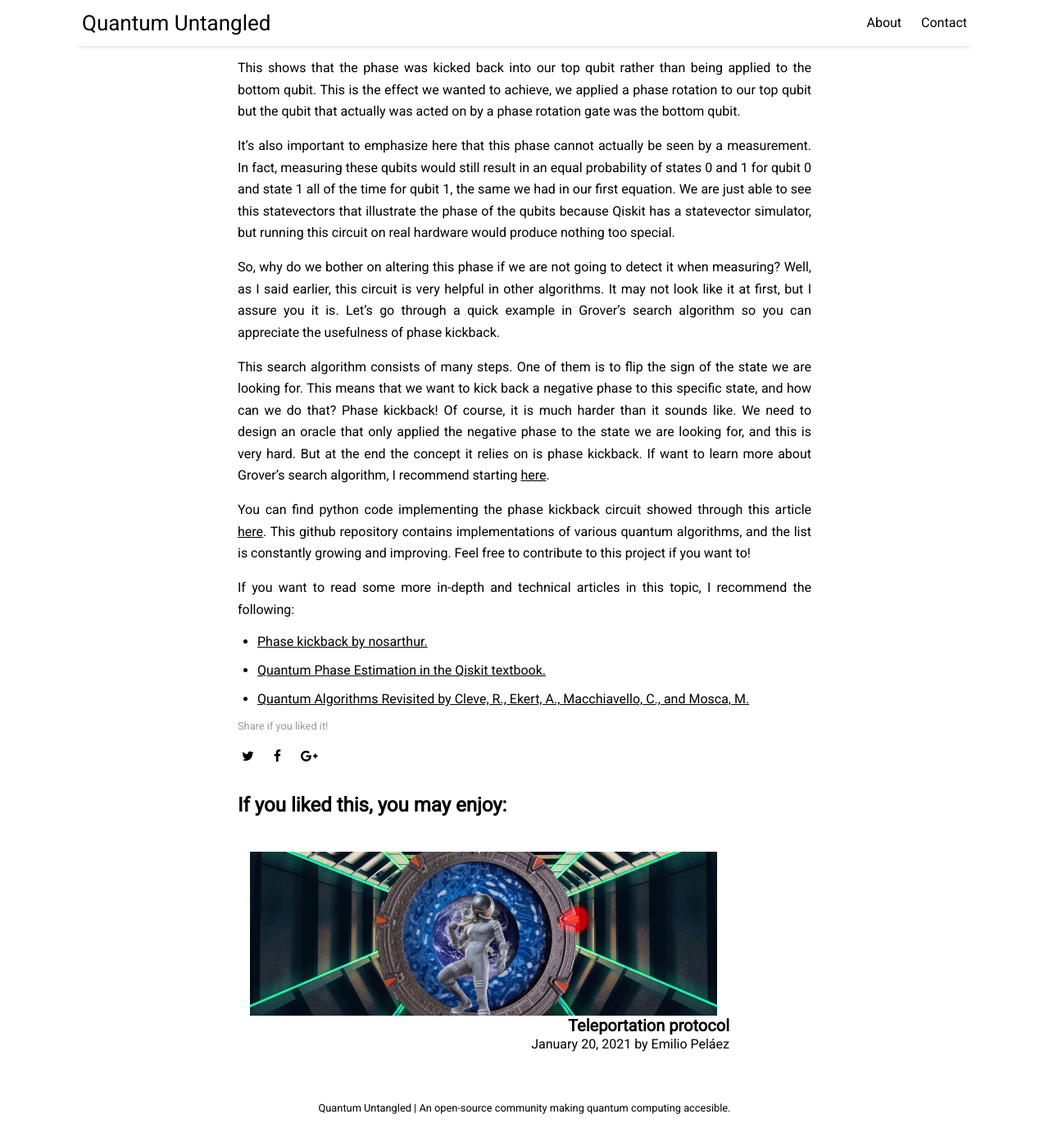
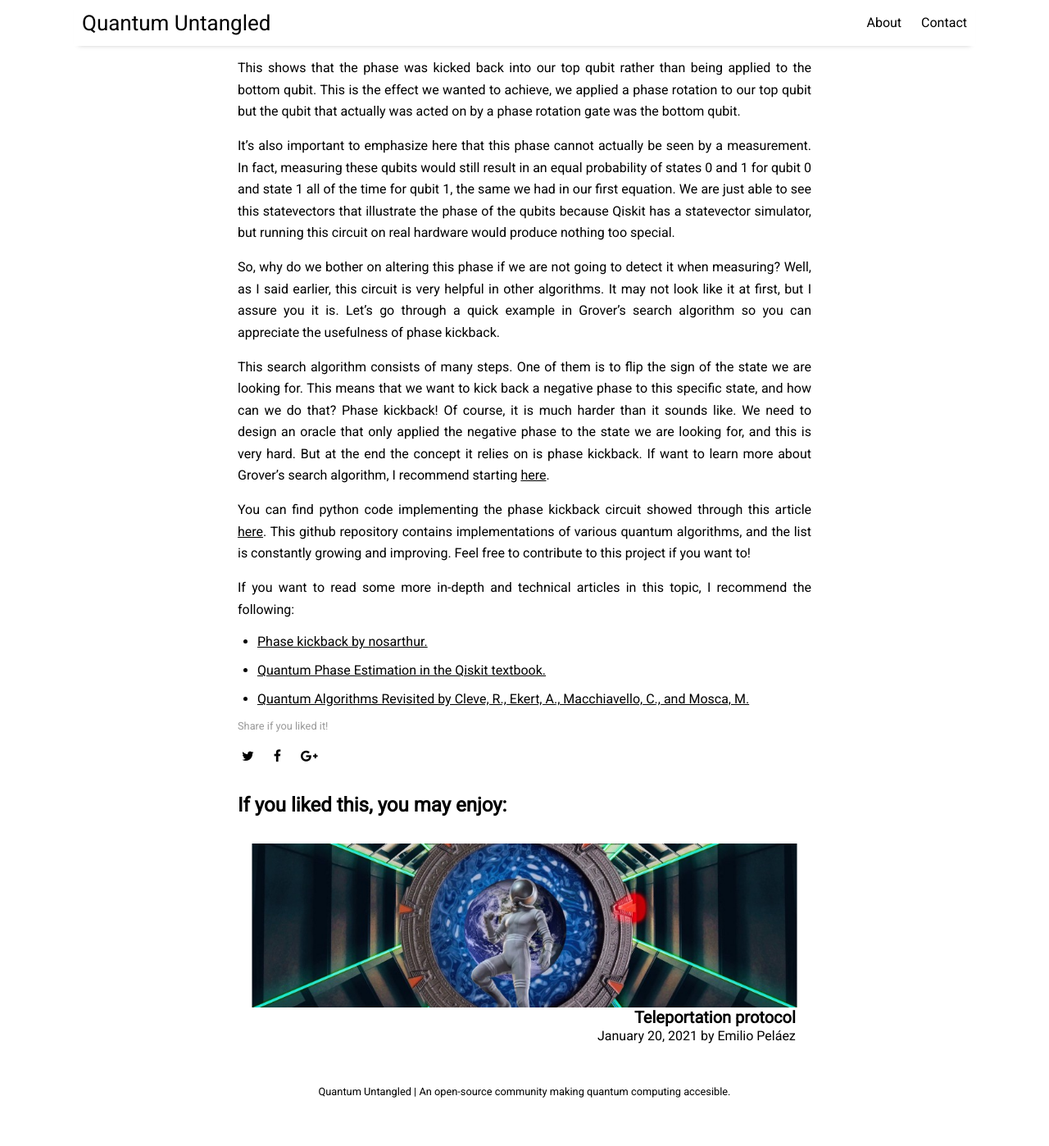
Before and after one commit to AgrimArsh/QuantumUntangled, a Jekyll site: the page built from _posts/2021-01-16-A-clever-quantum-trick.md, in a window 1280 px wide and 1400 px high, scrolled down 2474 px. Shown: the whole window at 82% size. Built offline with Jekyll 4.4.1, drawn with Linux system fonts in a browser that asks for light colours; nearby versions of some CDN libraries; formulas are drawn with MathJax 3.

Commit message:
2021-05-13 00:10:02 UTC center related posts section

```diff
--- a/_layouts/post.html
+++ b/_layouts/post.html
@@ -52,6 +52,7 @@ layout: default
           {% if listed_posts_urls contains mypost.url %}
           {% else %}
             <li>
+              <div class="related-item">
                 <h3>
                   <a href="{{ site.url }}{{ mypost.url }}">
                     <div class="related-thumbnail">
@@ -70,6 +71,7 @@ layout: default
                     </div>
                   </a>
                 </h3>
+              </div>
             </li>
             {% assign listed_posts_urls = listed_posts_urls | push: mypost.url %}
           {% endif %}
--- a/assets/css/_sass/_base.scss
+++ b/assets/css/_sass/_base.scss
@@ -42,7 +42,6 @@ body {
   font-family: $base-font-family;
 }
 body img {
-    align: middle;
     margin: 5px auto auto auto;
     display: block;
     max-width: 95%;
--- a/assets/css/_sass/_post.scss
+++ b/assets/css/_sass/_post.scss
@@ -82,13 +82,13 @@ figure figcaption {
   margin: 0px;
 }
 .related-posts {
-  padding: 10px 0px 10px;
+  width: 100%;
   list-style: none;
   display: inline-block;
 }
 .related-thumbnail {
   position: relative;
-  width: 600px;
+  width: 100%;
   height: 200px;
   overflow: hidden;
 }
@@ -97,7 +97,7 @@ figure figcaption {
   left: 50%;
   top: 50%;
   height: auto;
-  width: 600px;
+  width: 100%;
   -webkit-transform: translate(-50%,-50%);
       -ms-transform: translate(-50%,-50%);
           transform: translate(-50%,-50%);
@@ -105,21 +105,13 @@ figure figcaption {
 .related-title {
   text-align: right;
   font-family: $base-font-family;
+  padding-right: 1.5vw;
 }
 .related-meta {
   text-align: right;
   padding-bottom: .5rem;
+  padding-right: 1.5vw;
   font-family: $base-font-family;
   font-size: medium;
   font-weight: lighter;
 }
-@media (max-width: $container-width) {
-  .related-thumbnail{
-    width: 60vw;
-  }
-}
-@media (max-width: $tablet-width) {
-  .related-thumbnail{
-    width: 95vw;
-  }
-}
```
Lines whose indentation alone changed are shown as unchanged.
